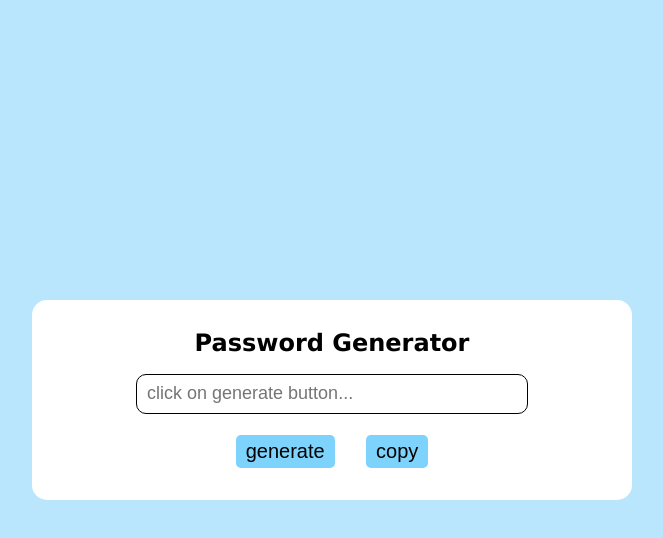
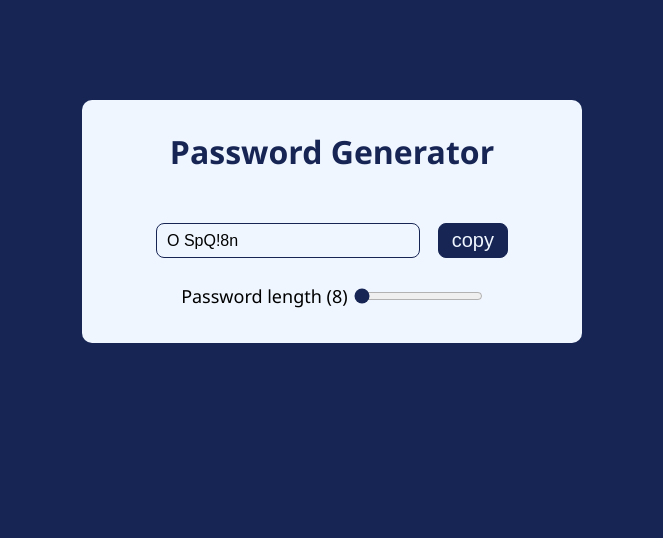
Before and after one commit to Kiran4753/password-generator, a plain HTML site: page index.html in a window 1280 px wide. Shown: the whole page, without its empty margins (308-971 px from the left). Drawn offline with Linux system fonts and the light colour scheme.

Commit message:
update ui and logic

```diff
--- a/app.js
+++ b/app.js
@@ -1,26 +1,29 @@
 
-// string holder
-let str = 'ABCDEFGHIJKLMNOPQRSTUVWXYZ' +
-'abcdefghijklmnopqrstuvwxyz0123456789@#$%&*-?!';
+const showPassword = document.querySelector(".showPassword");
+const passwordRange = document.querySelector(".password-range");
+const copyBtn = document.querySelector(".copy-btn");
+const passwordStr =
+  " 0123456789abcdefghijklmnopqrstuvwxyzABCDEFGHIJKLMNOPQRSRUVWXYZ!@#$%^&*()_+ ";
 
-const generateBtn = document.querySelector('.generate');
-const copyBtn = document.querySelector('.copy');
-const showPassword = document.querySelector('.password-holder')
+function generatePassword(passwordLength = 8) {
+  let password = "";
 
+  for (i = 0; i < passwordLength; i++) {
+    let randomNum = Math.floor(Math.random() * passwordStr.length);
+    password += passwordStr[randomNum];
+  }
+  showPassword.value = password;
+  console.log(showPassword.innerHTML);
+  document.querySelector(".password-length").innerHTML = `(${passwordLength})`;
+}
 
-generateBtn.addEventListener('click', function(){
-    // using string value to generate random password
-    let pass = '';
-    for (let i = 1; i <= 8; i++) {
-        let char = Math.floor(Math.random()
-            * str.length + 1);
+generatePassword();
 
-        pass += str.charAt(char)
-    }
-    showPassword.value = pass
-})
+passwordRange.addEventListener("change", function (e) {
+  generatePassword(e.target.value);
+});
 
-copyBtn.addEventListener('click', function(){
-    showPassword.select();
-    navigator.clipboard.writeText(showPassword.value)
-})
+copyBtn.addEventListener("click", function () {
+  showPassword.select()
+  navigator.clipboard.writeText(showPassword.value);
+});
--- a/index.html
+++ b/index.html
@@ -9,12 +9,18 @@
 <body>
 
     <div class="container">
-        <h2>Password Generator</h2>
-        <input type="text" class="password-holder" placeholder="click on generate button...">
-        <div class="btn-cont">
-            <button class="generate">generate</button>
-            <button class="copy">copy</button>
+        <h1>Password Generator</h1>
+        <div class="top-container">
+            <input class="showPassword" type="text" value="">
+            <button class="copy-btn">copy</button>
         </div>
+
+        <div class="bottom-container">
+            <label for="passwordRange">Password length <span class="password-length">(0)</span>
+            </label>
+            <input id="passwordRange" type="range" min="8" max="20" class="password-range" value="8">
+        </div>
+
     </div>
     <script src="./app.js"></script>
 </body>
--- a/style.css
+++ b/style.css
@@ -5,54 +5,92 @@
 }
 
 body{
-    height: 100vh;
-    width: 100%;
-    background-color: #bae6fd;
-    font-family: 'Lucida Sans', 'Lucida Sans Regular', 'Lucida Grande', 'Lucida Sans Unicode', Geneva, Verdana, sans-serif;
-    display: flex;
-    align-items: center;
-    justify-content: center;
+    font-family: 'Segoe UI', Tahoma, Geneva, Verdana, sans-serif;
+    background-color:#172554 ;
 }
 
 .container{
-    height: 200px;
-    width: 600px;
-    background-color: white;
-    border-radius: 15px;
-    padding: 20px;
-    display: flex;
-    flex-direction: column;
-    align-items: center;
-    justify-content: space-around;
+    background-color: #eff6ff;
+    width: 90%;
+    max-width: 500px;
+    padding: 30px;
+    border-radius: 10px;
+    margin: 100px auto 0px;
 }
 
-.password-holder{
-    width: 70%;
-    height: 40px;
-    font-size: large;
-    padding-left: 10px;
-    outline: 0;
-    border: 1px solid black;
-    border-radius: 10px;
+.container h1{
+    text-align: center;
+    margin-bottom: 50px;
+    color: #172554;
 }
 
-.btn-cont{
-    width: 40%;
-    height: 40px;
+.container .top-container{
+    height: 35px;
+    width: 80%;
+    margin: auto;
+    margin-bottom: 20px;
+}
+
+.top-container input{
+    height: 100%;
+    width: 75%;
+    outline: none;
+    border: 1px solid #172554 ;
+    border-radius: 8px;
+    background-color: #eff6ff;
+    padding-left: 10px;
+    font-size: 1rem;
+}
+.top-container button{
+    height: 100%;
+    width: 20%;
+    float: right;
+    outline: none;
+    border: 1px solid #172554 ;
+    border-radius: 8px;
+    background-color: #172554;
+    color: #eff6ff;
+    font-size: 1.25rem;
+    cursor: pointer;
+    transition: ease 0.5s;
+}
+
+.top-container button:hover{
+    background-color: #1e3a8a;
+}
+
+.bottom-container{
+    height: 35px;
+    width: 70%;
+    margin: auto;
     display: flex;
     align-items: center;
     justify-content: space-around;
 }
 
-.btn-cont button{
-    padding: 5px 10px;
-    outline: none;
-    border: 0;
-    background-color: #7dd3fc;
-    border-radius: 5px;
-    font-size: 20px;
+.bottom-container input{
+    accent-color: #172554;
+}
+.bottom-container label{
+    font-size: 18px;
+    font-weight: 500;
 }
 
-.btn-cont button:hover{
-    background-color: #38bdf8;
+
+@media only screen and (max-width: 600px) {
+
+    .container{
+        margin-top: 150px;
+    }
+
+    .top-container button{
+        font-size: 1rem;
+    }
+
+    .bottom-container{
+        flex-direction: column;
+        margin-top: 20px;
+        height: 70px;
+    }
+
 }
```
Also changed, not shown: assets/Screenshot 2024-02-12 155841.jpg (added), 1 other file.
